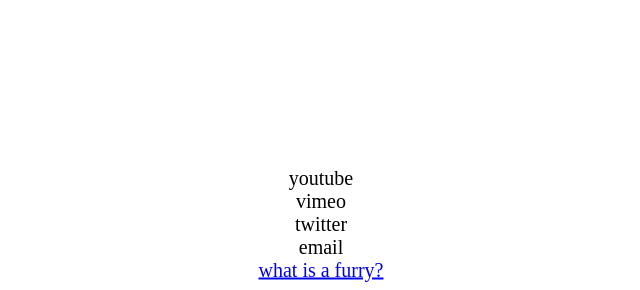
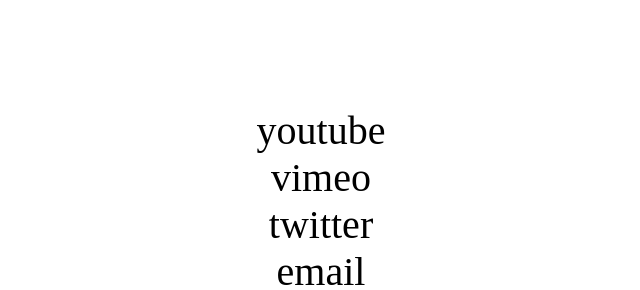
Before and after one commit to averydelmiller/averymillerorg, a plain HTML site: page index.html in a window 1280 px wide. Shown: the part 184-474 px from the top of the page, without its empty margins (327-967 px from the left). Drawn offline with Linux system fonts and the light colour scheme.

Commit message:
Update index.html

```diff
--- a/index.html
+++ b/index.html
@@ -18,8 +18,8 @@
   </style>
 </head>
 <body class="container">
-  <div style="text-align: center; font-size: 20px;">
-  <src img="https://i.ibb.co/pvynBXP/thumbnailmayhe.png" alt="bohemian raphsody parody">
+  <div style="text-align: center; font-size: 40px;">
+  <src img="https://i.ibb.co/S0Qtsrk/newprofile.png" alt="profile">
       youtube <br>
       vimeo <br>
       twitter <br>
```
